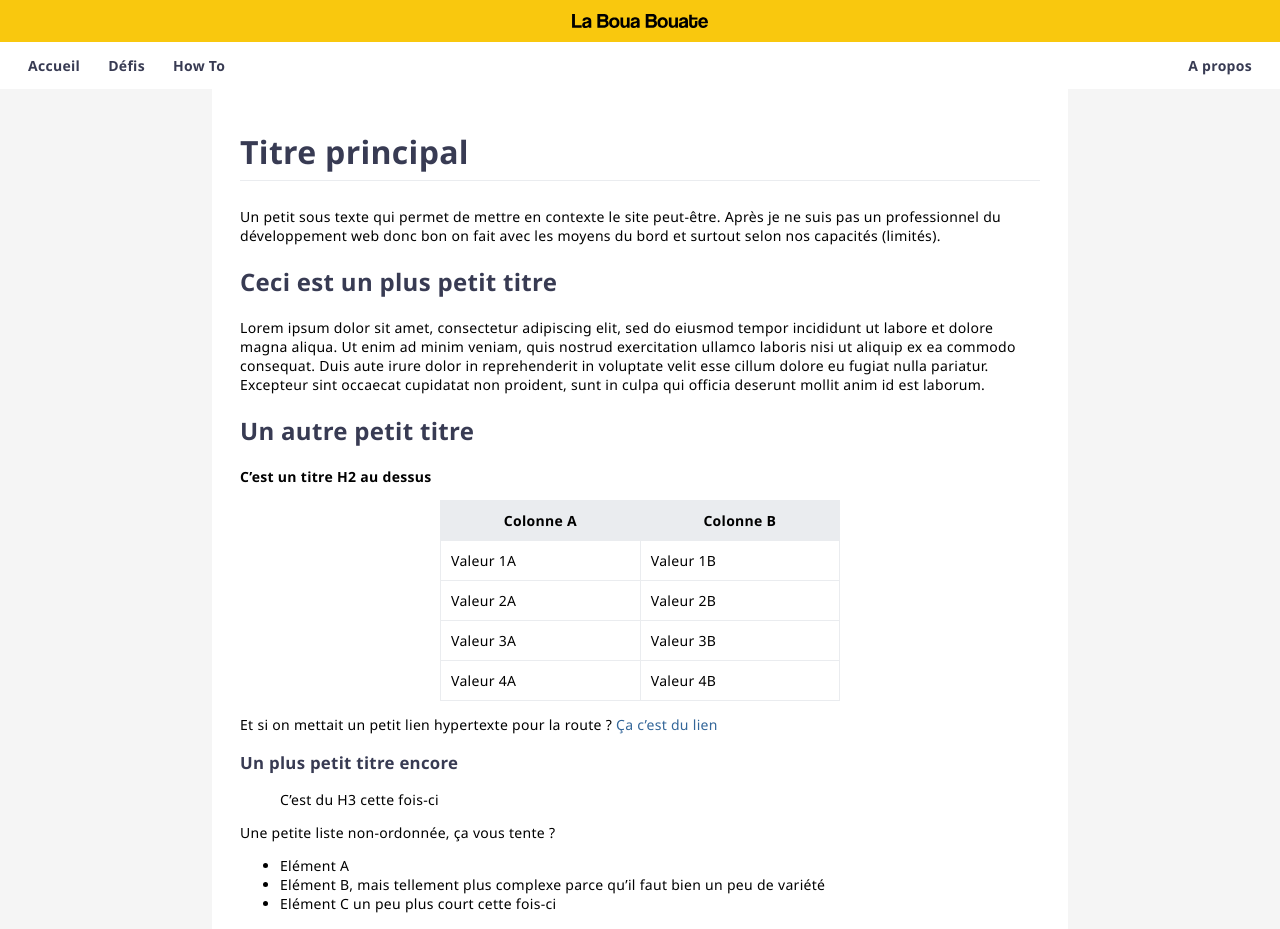
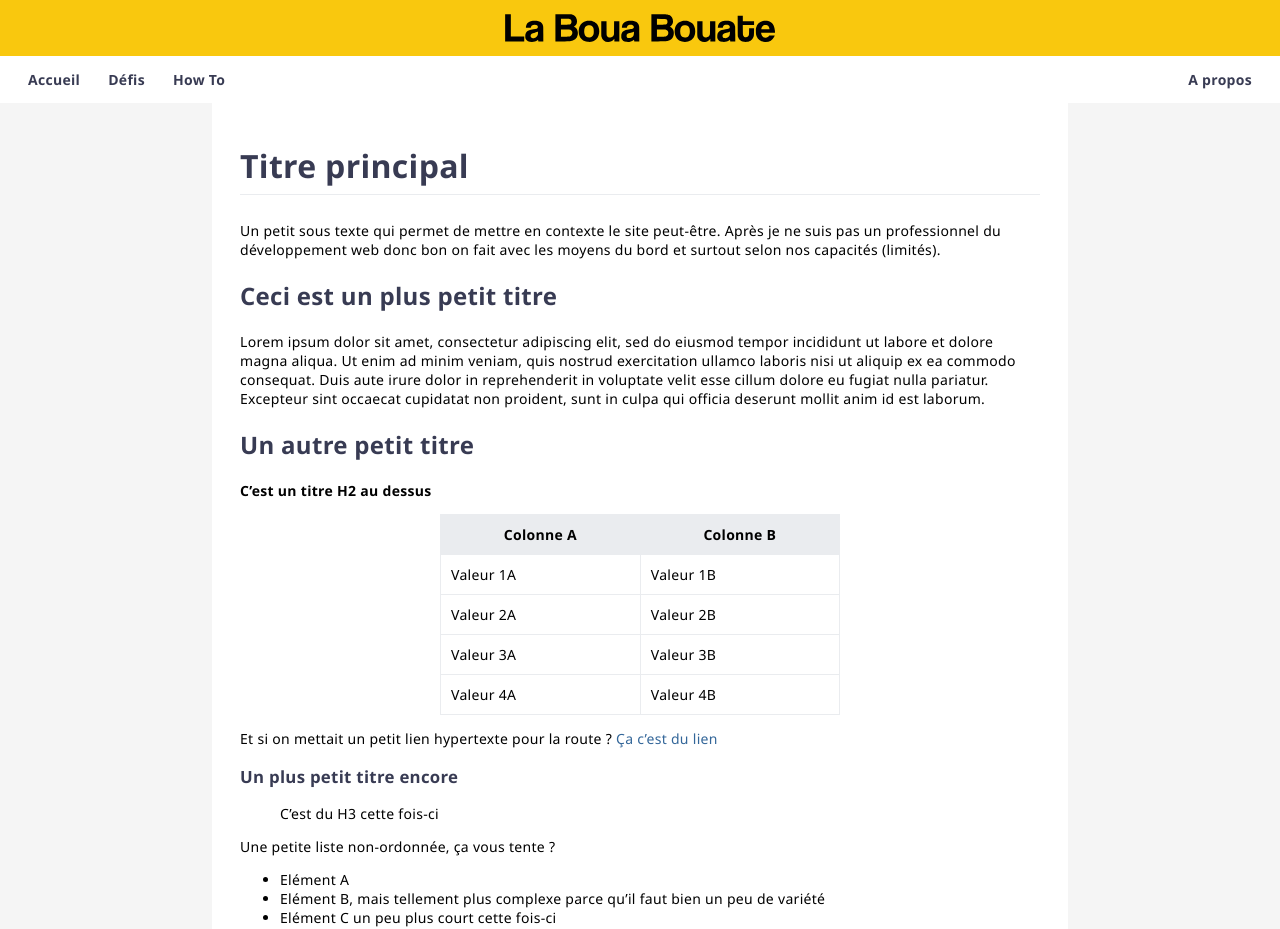
Before and after one commit to leobouard/leobouard.github.io, a Jekyll site: the page built from index.md, in a window 1280 px wide. Shown: the top 929 px of the page. Built offline with Jekyll 4.4.1, drawn with Linux system fonts in a browser that asks for light colours; our own code applies the rules of GitHub Pages for plain Markdown files.

Commit message:
Update style.scss

```diff
--- a/assets/css/style.scss
+++ b/assets/css/style.scss
@@ -40,7 +40,7 @@ header {
 }
 
 .inlineLogo {
-    height: 1em;
+    height: 2em;
 }
 
     /* --- NAVIGATION BAR --- */
```
